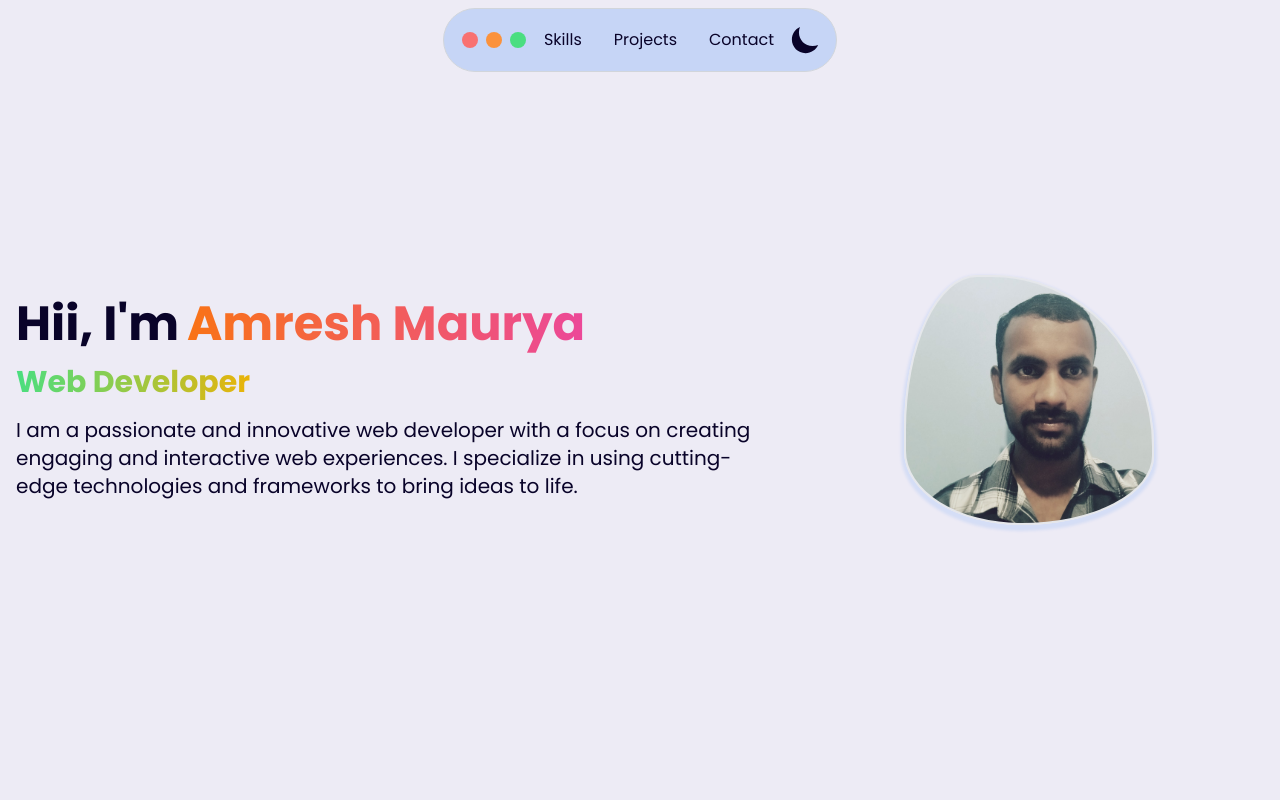
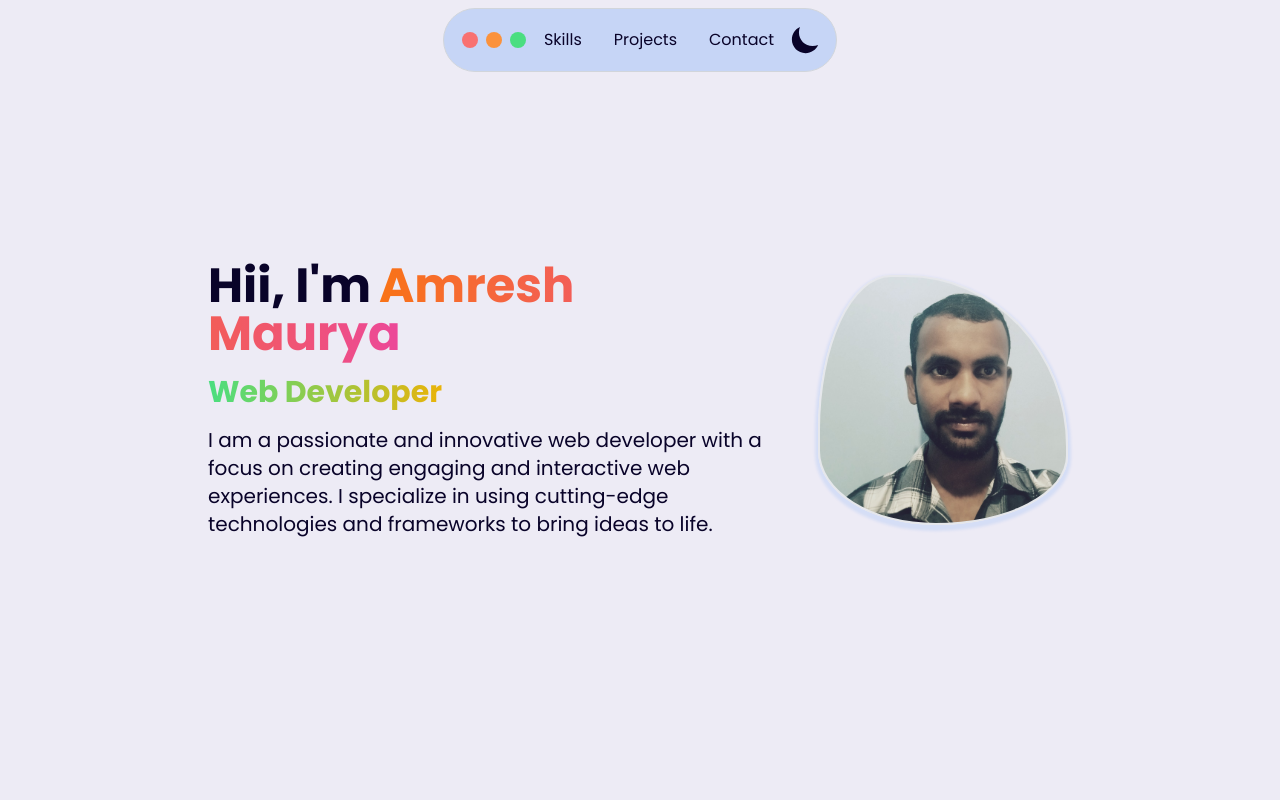
Before and after one commit to amreshpro/proportfolio, a Next.js app: page / in a window 1280 px wide. Shown: the top 800 px of the page. Built offline with nearby package versions, Linux system fonts and the light colour scheme.

Commit message:
update hero section

```diff
--- a/components/hero/index.tsx
+++ b/components/hero/index.tsx
@@ -1,5 +1,6 @@
 "use client";
 
+import { PROFILE, BIO } from "@/data/ABOUT";
 import { useThemeStore } from "@/store/themeStore";
 
 
@@ -13,7 +14,7 @@ export default function Hero() {
           isDarkModeEnabled
             ? ""
             : ""
-        }   min-h-screen flex justify-between gap-6 sm:flex-wrap-reverse items-center p-4 w-screen sm:mt-4 mt-0 `}
+        }   min-h-screen flex justify-center items-center  md:flex-col-reverse gap-8 sm:px-2 py-2  md:px-24 px-52`}
       >
         <HeroContent />
         <HeroImage />
@@ -22,9 +23,6 @@ export default function Hero() {
   );
 }
 
-const PROFILE = "Web Developer";
-const BIO =
-  " I am a passionate and innovative web developer with a focus on creating engaging and interactive web experiences. I specialize in using cutting-edge technologies and frameworks to bring ideas to life.";
 
 const HeroContent = () => {
   return (
--- /dev/null
+++ b/data/ABOUT.ts
@@ -0,0 +1,2 @@
+export const PROFILE = "Web Developer";
+export const BIO =  " I am a passionate and innovative web developer with a focus on creating engaging and interactive web experiences. I specialize in using cutting-edge technologies and frameworks to bring ideas to life.";
```
